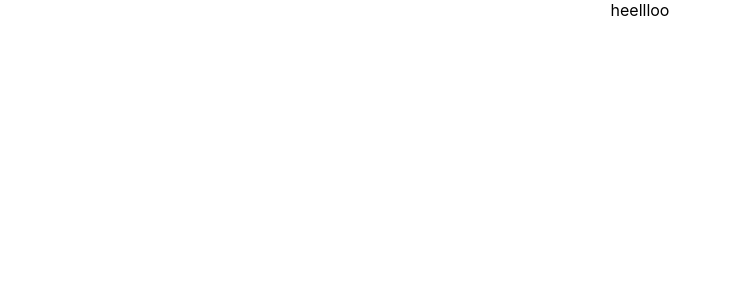
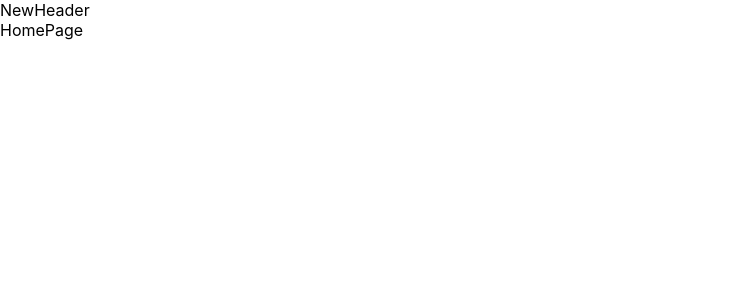
Before and after one commit to ronak-d/crypto-tracker, a React (Create React App) app: page / in a window 1280 px wide. Shown: the top 300 px of the page, without its empty margins (0-731 px from the left). Built offline with nearby package versions, Linux system fonts and the light colour scheme.

Commit message:
done with routing

```diff
--- a/package.json
+++ b/package.json
@@ -13,6 +13,7 @@
     "@testing-library/user-event": "^13.5.0",
     "react": "^18.2.0",
     "react-dom": "^18.2.0",
+    "react-router-dom": "^6.8.0",
     "react-scripts": "5.0.1",
     "styled-components": "^5.3.6",
     "web-vitals": "^2.1.4"
--- a/src/App.css
+++ b/src/App.css
@@ -1,38 +1,11 @@
-.App {
-  text-align: center;
+@import url("https://fonts.googleapis.com/css2?family=Montserrat:wght@300;400;800&family=Source+Sans+Pro&display=swap");
+* {
+  margin: 0;
+  padding: 0;
+  box-sizing: border-box;
+  scroll-behavior: smooth;
 }
-
-.App-logo {
-  height: 40vmin;
-  pointer-events: none;
+a {
+  text-decoration: none;
+  color: gold;
 }
-
-@media (prefers-reduced-motion: no-preference) {
-  .App-logo {
-    animation: App-logo-spin infinite 20s linear;
-  }
-}
-
-.App-header {
-  background-color: #282c34;
-  min-height: 100vh;
-  display: flex;
-  flex-direction: column;
-  align-items: center;
-  justify-content: center;
-  font-size: calc(10px + 2vmin);
-  color: white;
-}
-
-.App-link {
-  color: #61dafb;
-}
-
-@keyframes App-logo-spin {
-  from {
-    transform: rotate(0deg);
-  }
-  to {
-    transform: rotate(360deg);
-  }
-}
--- a/src/App.js
+++ b/src/App.js
@@ -1,8 +1,17 @@
+import { BrowserRouter } from "react-router-dom";
 import "./App.css";
-import Header from "./Components/Header/Header";
+import NewHeader from "./Components/NewHeader/NewHeader";
+import AllRoutes from "./Components/Routes/AllRoutes";
 
 function App() {
-  return <div className="App">heellloo</div>;
+  return (
+    <BrowserRouter>
+      <div>
+        <NewHeader />
+        <AllRoutes />
+      </div>
+    </BrowserRouter>
+  );
 }
 
 export default App;
--- /dev/null
+++ b/src/Components/NewHeader/NewHeader.jsx
@@ -0,0 +1,7 @@
+import React from "react";
+
+const NewHeader = () => {
+  return <div>NewHeader</div>;
+};
+
+export default NewHeader;
--- /dev/null
+++ b/src/Components/Pages/CoinsPage.jsx
@@ -0,0 +1,7 @@
+import React from "react";
+
+const CoinsPage = () => {
+  return <div>CoinsPage</div>;
+};
+
+export default CoinsPage;
--- /dev/null
+++ b/src/Components/Pages/HomePage.jsx
@@ -0,0 +1,7 @@
+import React from "react";
+
+const HomePage = () => {
+  return <div>HomePage</div>;
+};
+
+export default HomePage;
--- /dev/null
+++ b/src/Components/Routes/AllRoutes.jsx
@@ -0,0 +1,15 @@
+import React from "react";
+import { Routes, Route } from "react-router-dom";
+import CoinsPage from "../Pages/CoinsPage";
+import HomePage from "../Pages/HomePage";
+
+const AllRoutes = () => {
+  return (
+    <Routes>
+      <Route path="/" element={<HomePage />}></Route>
+      <Route path="/coins/:id" element={<CoinsPage />}></Route>
+    </Routes>
+  );
+};
+
+export default AllRoutes;
```
Also changed, not shown: 1 other file (tests, documents, lock files or other folders).
